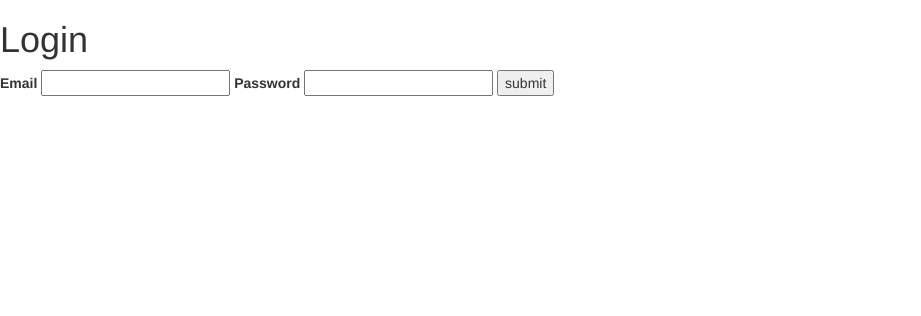
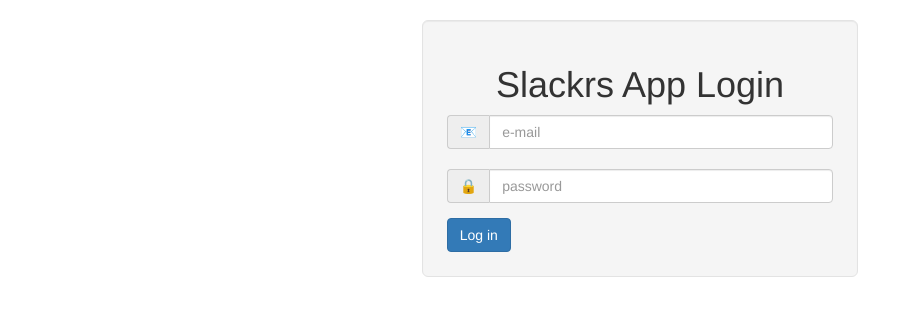
Before and after one commit to Slackrs/slackr, a Rails app: page / in a window 1280 px wide. Shown: the top 316 px of the page, without its empty margins (0-921 px from the left). Run offline with Rails 7, Linux system fonts and the light colour scheme; style sheets or scripts are compiled from the project's sources; some libraries are stand-ins or nearby versions.

Commit message:
login screen added

```diff
--- a/slackr_app/app/controllers/students_controller.rb
+++ b/slackr_app/app/controllers/students_controller.rb
@@ -1,4 +1,6 @@
 class StudentsController < ApplicationController
-
+def index
 
 end
+
+end
--- a/slackr_app/app/views/sessions/edit.html.erb
+++ /dev/null
@@ -1 +0,0 @@
-edit.html.erb
--- a/slackr_app/app/views/sessions/index.html.erb
+++ /dev/null
@@ -1,4 +0,0 @@
-<%= form_tag do %>
-	<%= text_field_tag(:name) %>
-	<%= text_field_tag(:password) %>
-<% end %>
--- a/slackr_app/app/views/sessions/new.html.erb
+++ b/slackr_app/app/views/sessions/new.html.erb
@@ -1,16 +1,21 @@
-
-  <h1>Login</h1>
-
-
-
-  <%= form_tag '/login' do %>
-
-  	<%= label_tag :email %>
-    <%= text_field_tag :email %>
-
-    <%= label_tag :password %>
-    <%= password_field_tag :password %>
-
-
-    <%= submit_tag "submit" %>
-  <% end %>
+	<div class="row">
+		<br>
+		<div class="col-md-offset-4 col-md-4 well well-lg">
+			<h1 class="text-center">Slackrs App Login</h1>
+			<%= form_tag sessions_path, method: 'POST'  do %>
+				<div class="form-group">
+					<div class="input-group">
+						<span class="input-group-addon">&#x1f4e7;</span>
+						<%= email_field :email,'email', placeholder:'e-mail', class: 'form-control' %>
+					</div>
+					<br>
+					<div class="input-group">
+						<span class="input-group-addon">&#x1f512;</span>
+						<%= password_field_tag 'password', nil, placeholder: 'password', class: 'form-control'%>
+					</div>
+				</div>
+		<%= submit_tag 'Log in', class: 'btn btn-primary' %>
+	<% end %>
+</div>
+</div>
+</div>
```
Also changed, not shown: slackr_app/app/views/welcome/index.html.erb (deleted, +0 -10 lines), slackr_app/Gemfile, slackr_app/Gemfile.lock.
